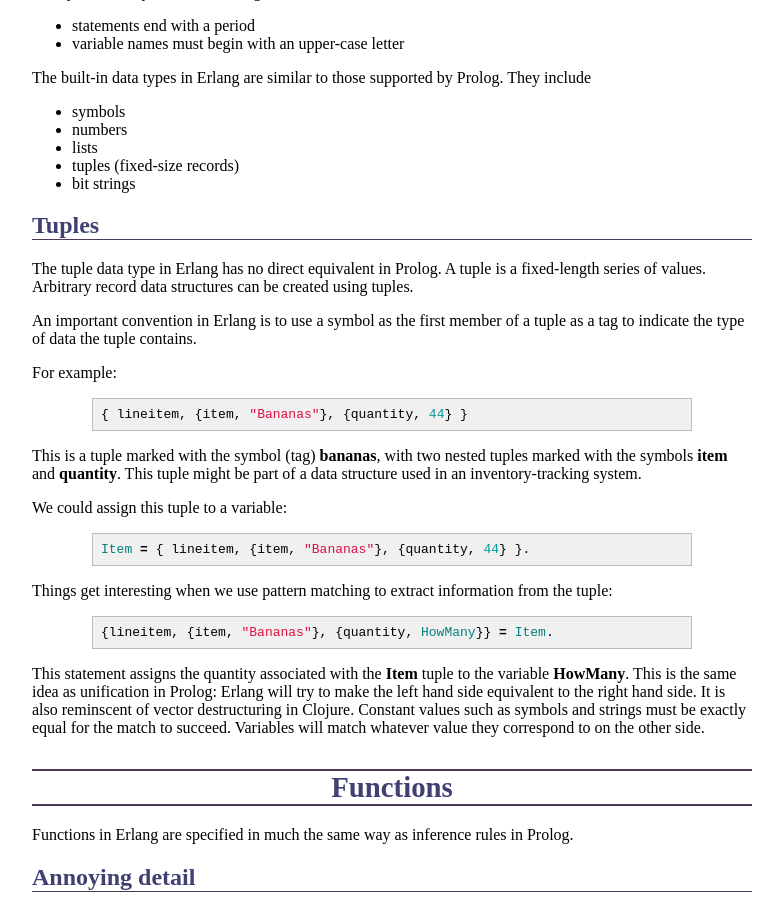
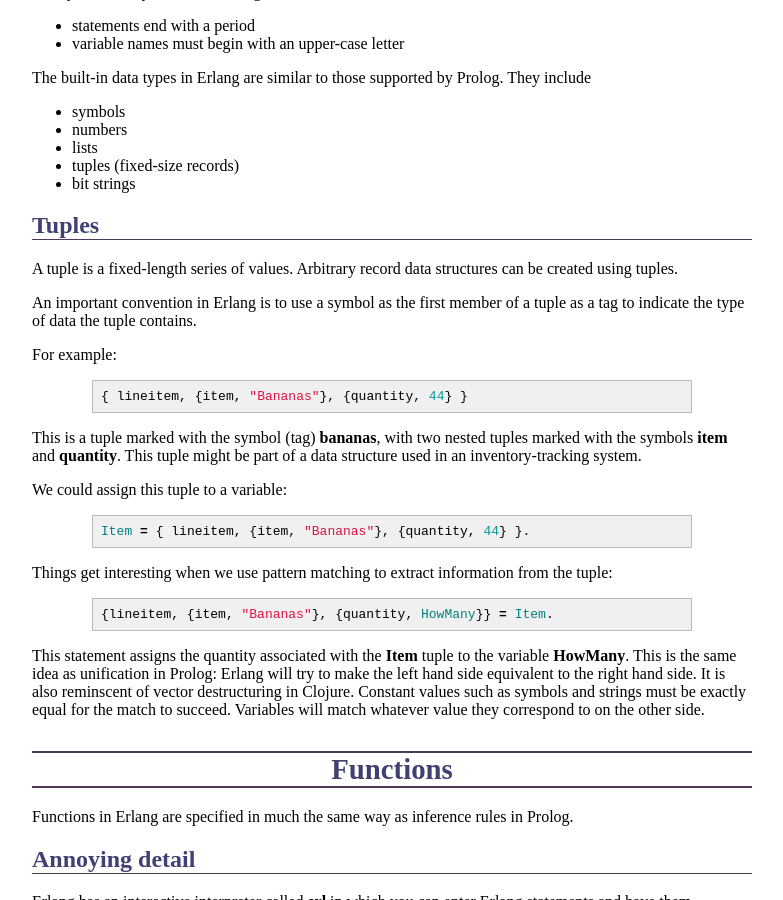
Before and after one commit to ycpcs/cs340-fall2015, a Jekyll site: the page built from lectures/lecture16.md, in a window 1280 px wide and 900 px high, scrolled down 555 px. Shown: the whole window, without its empty margins (248-1031 px from the left). Built offline with Jekyll 4.4.1, drawn with Linux system fonts in a browser that asks for light colours; Markdown is read by kramdown in place of the engine named in the settings.

Commit message:
minor correction

```diff
--- a/lectures/lecture16.md
+++ b/lectures/lecture16.md
@@ -39,7 +39,7 @@ The built-in data types in Erlang are similar to those supported by Prolog. They
 Tuples
 ------
 
-The tuple data type in Erlang has no direct equivalent in Prolog. A tuple is a fixed-length series of values. Arbitrary record data structures can be created using tuples.
+A tuple is a fixed-length series of values. Arbitrary record data structures can be created using tuples.
 
 An important convention in Erlang is to use a symbol as the first member of a tuple as a tag to indicate the type of data the tuple contains.
 
```
